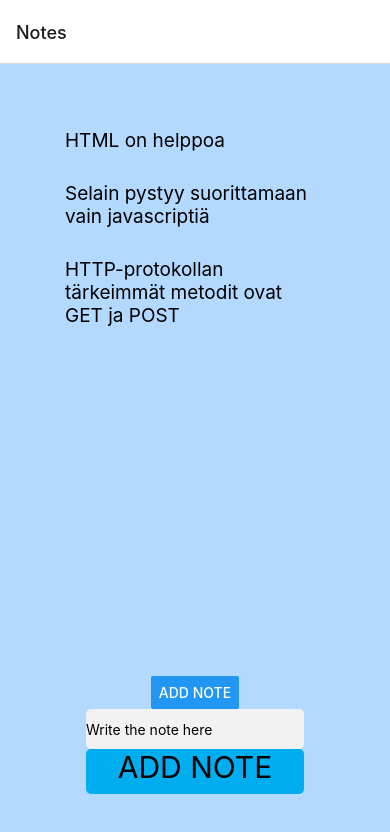
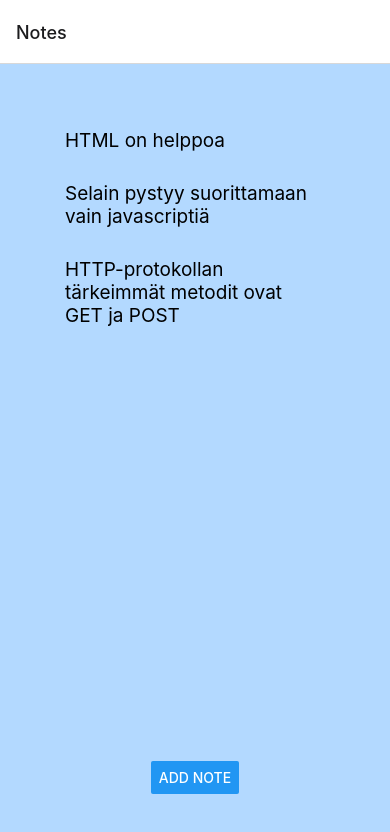
Before and after one commit to LauriReima/Part_4, a React Native app: screen / in a window 390 px wide. Shown: the top 832 px of the page. Built offline with nearby package versions, Linux system fonts and the light colour scheme.

Commit message:
lisäilyja 4.7

```diff
--- a/App.js
+++ b/App.js
@@ -66,6 +66,7 @@ class NoteList extends React.Component {
           })
         : Alert.alert("Note allready exists");
     }
+    console.log('lisätty')
   };
   render() {
 
@@ -73,9 +74,8 @@ class NoteList extends React.Component {
       <View style={styles.container}>
         <Notes
           notes={this.state.notes}
-          // style={styles.text}
         />
-        <Button title='Add note' style={{position: 'asbsolute'}} onPress={() => this.props.navigation.navigate('Add note')} />
+
         <Input
           kirjoitus={this.handleNoteChange}
           arvo={this.state.newNote}
@@ -85,28 +85,31 @@ class NoteList extends React.Component {
     );
   }
 }
-const lisa = new NoteList().addNote
-const Notes = ({ notes }) => {
+
+const Notes = ( props ) => {
 
   return (
+    <View style={styles.container}>
     <ScrollView >
       {notes.map((n) => (
         <Text key={n.id} style={styles.text}>{n.content}</Text>
       ))}
     </ScrollView>
+    <Button title='Add note' style={{position: 'asbsolute'}} onPress={(e) => props.navigation.navigate('Add note')} />
+    </View>
   );
 };
-const Input = ({ kirjoitus, arvo, paino }) => {
-  console.log('lisätty')
+const Input = (props) => {
+
   return (
-    <View>
+    <View style={styles.container}>
       <TextInput
         style={styles.input}
         placeholder="Write the note here"
-        defaultValue={arvo}
-        onChangeText={kirjoitus}
+        defaultValue={props.arvo}
+        onChangeText={props.kirjoitus}
       />
-      <TouchableOpacity style={styles.button} onPress={paino}>
+      <TouchableOpacity style={styles.button} onPress={props.paino}>
         <Text style={{ textAlign: "center", fontSize: 30 }}>ADD NOTE</Text>
       </TouchableOpacity>
     </View>
@@ -119,7 +122,7 @@ const App = () => {
   return (
     <NavigationContainer >
       <Stack.Navigator >
-        <Stack.Screen name="Notes" component={NoteList} />
+        <Stack.Screen name="Notes" component={Notes} />
         <Stack.Screen name='Add note' component={Input}/>
       </Stack.Navigator>
     </NavigationContainer>
--- a/Styles.js
+++ b/Styles.js
@@ -6,7 +6,7 @@ const styles = StyleSheet.create({
       flexDirection: 'column',
       backgroundColor: '#b3d9ff',
       alignItems: 'center',
-      justifyContent: 'space-around',
+      //justifyContent: 'space-around',
       padding: 50,
       height: '100%'
     },
@@ -18,6 +18,8 @@ const styles = StyleSheet.create({
       backgroundColor: '#f2f2f2',
       height: 40,
       borderRadius: 5,
+      width: '79%',
+      margin: 14
     },
     button: {
       backgroundColor: '#00aeef',
--- a/package.json
+++ b/package.json
@@ -10,6 +10,7 @@
     "eject": "expo eject"
   },
   "dependencies": {
+    "@react-native-async-storage/async-storage": "~1.15.0",
     "@react-native-community/masked-view": "^0.1.11",
     "@react-navigation/native": "^6.0.8",
     "@react-navigation/native-stack": "^6.5.2",
```
Also changed, not shown: 1 other file (tests, documents, lock files or other folders).
